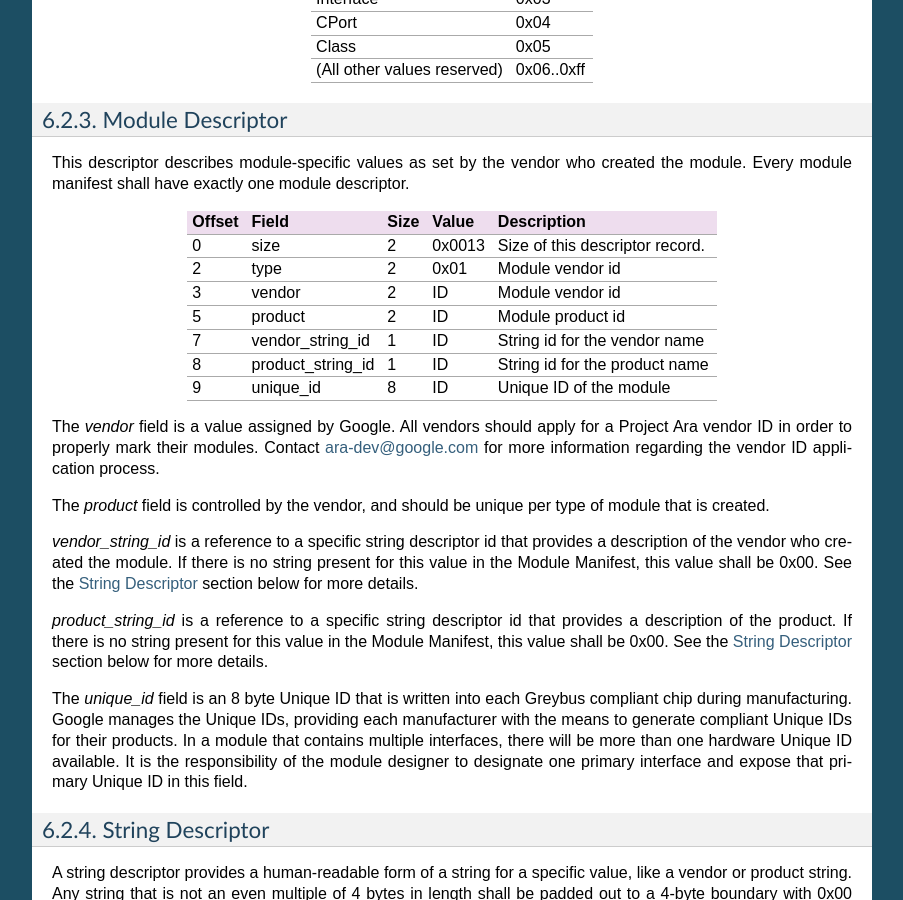
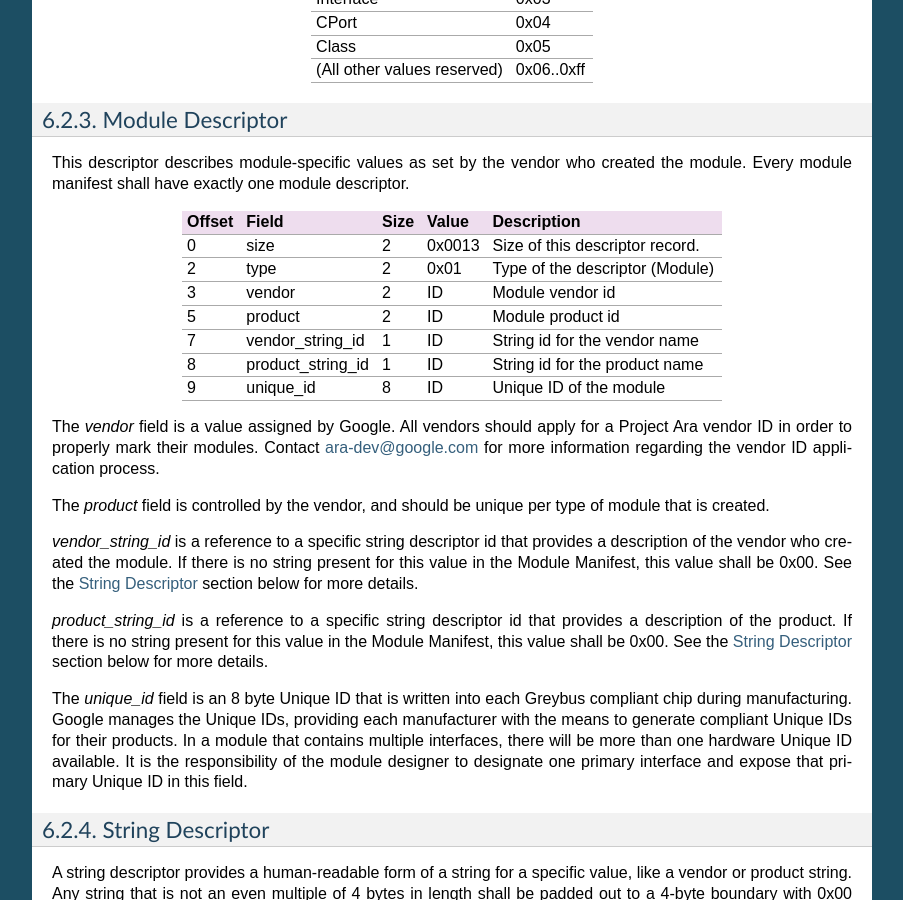
Before and after one commit to projectara/greybus-spec, a Sphinx documentation site: the page built from source/module_info.rst, in a window 1280 px wide and 900 px high, scrolled down 1686 px. Shown: the whole window, without its empty margins (198-1101 px from the left). Built offline with Sphinx 7.4.7, drawn with Linux system fonts in a browser that asks for light colours.

Commit message:
Module Information: fix module-descriptor type
Fix description of the module-descriptor type.

Signed-off-by: Johan Hovold <johan@hovoldconsulting.com>
Reviewed-by: Alex Elder <elder@linaro.org>
Signed-off-by: Greg Kroah-Hartman <greg@kroah.com>

```diff
--- a/source/module_info.rst
+++ b/source/module_info.rst
@@ -140,7 +140,7 @@ module descriptor.
     Offset   Field              Size    Value       Description
     =======  =================  ======  ==========  ==============================
     0        size               2       0x0013      Size of this descriptor record.
-    2        type               2       0x01        Module vendor id
+    2        type               2       0x01        Type of the descriptor (Module)
     3        vendor             2       ID          Module vendor id
     5        product            2       ID          Module product id
     7        vendor_string_id   1       ID          String id for the vendor name
```
